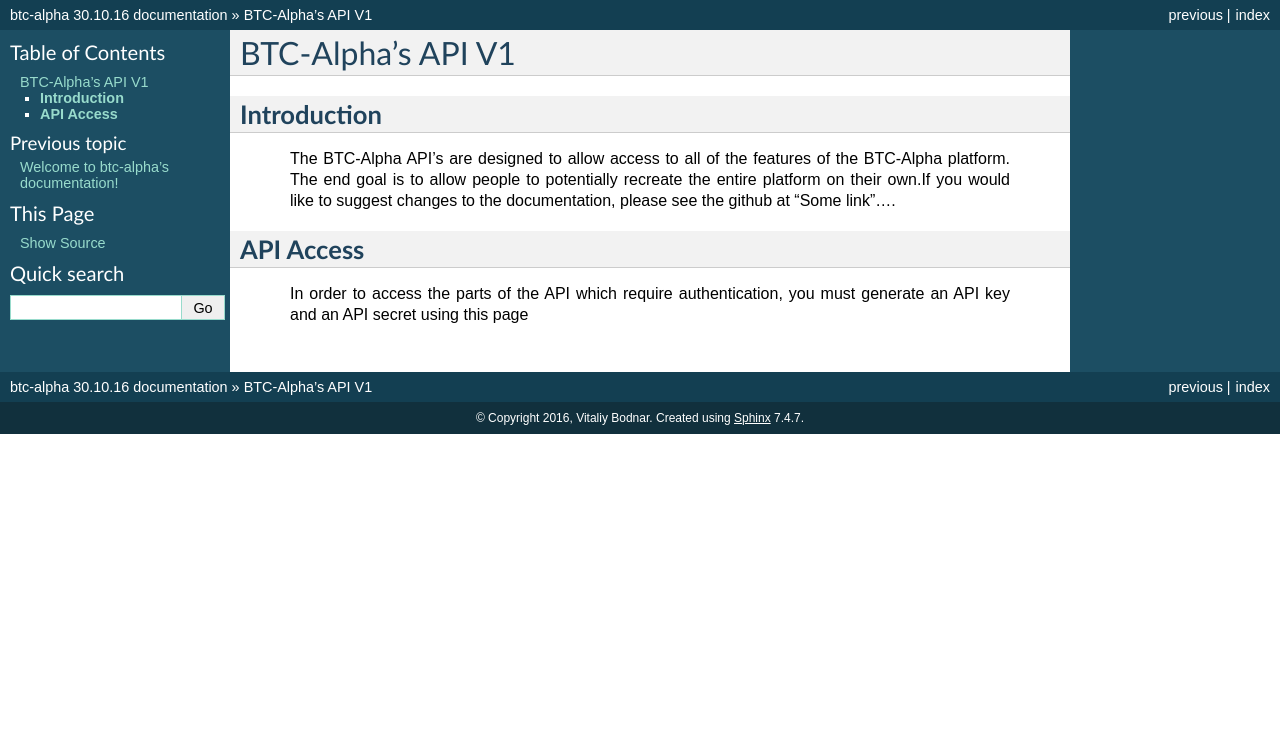
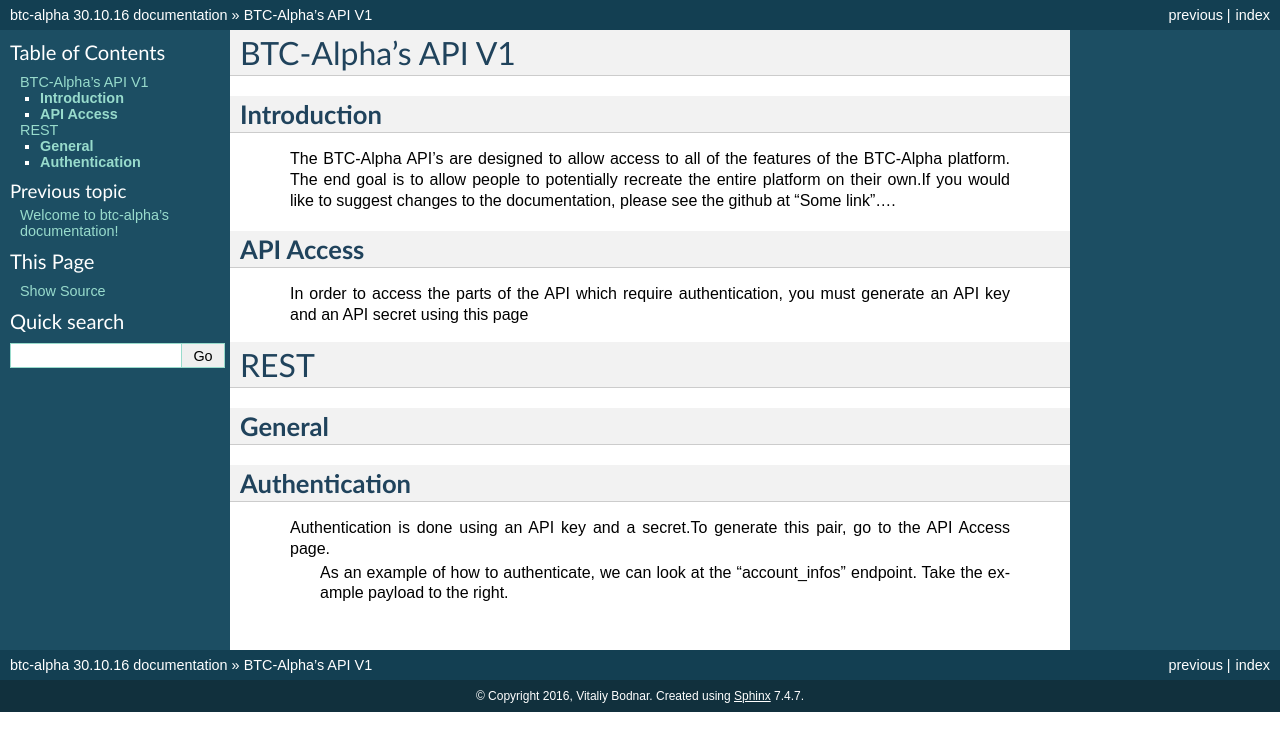
Before and after one commit to StanislavRybonka/btc-alpha-docs, a Sphinx documentation site: the page built from source/btc.api.rst, in a window 1280 px wide. Shown: the top 751 px of the page. Built offline with Sphinx 7.4.7, drawn with Linux system fonts in a browser that asks for light colours.

Commit message:
Added url to API

```diff
--- a/source/btc.api.rst
+++ b/source/btc.api.rst
@@ -11,3 +11,15 @@
 --------------
           In order to access the parts of the API which require authentication, you must generate
           an API key and an API secret using this page
+
+REST
+====
+
+**General**
+-----------
+
+**Authentication**
+------------------
+    Authentication is done using an API key and a secret.To generate this pair, go to the API Access page.
+     As an example of how to authenticate, we can look at the “account_infos” endpoint. Take the example payload
+     to the right.
```
Also changed, not shown: 6 other files.
